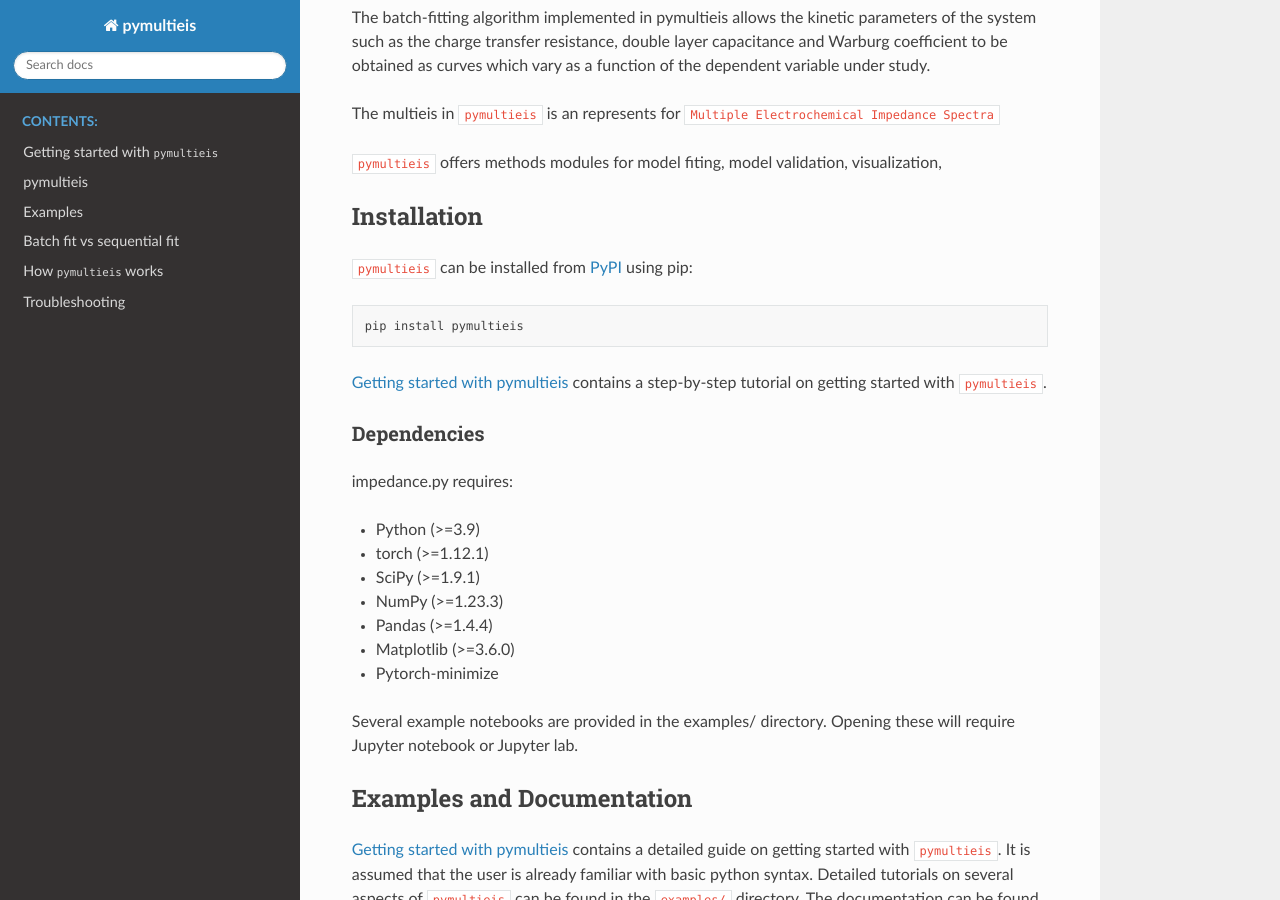
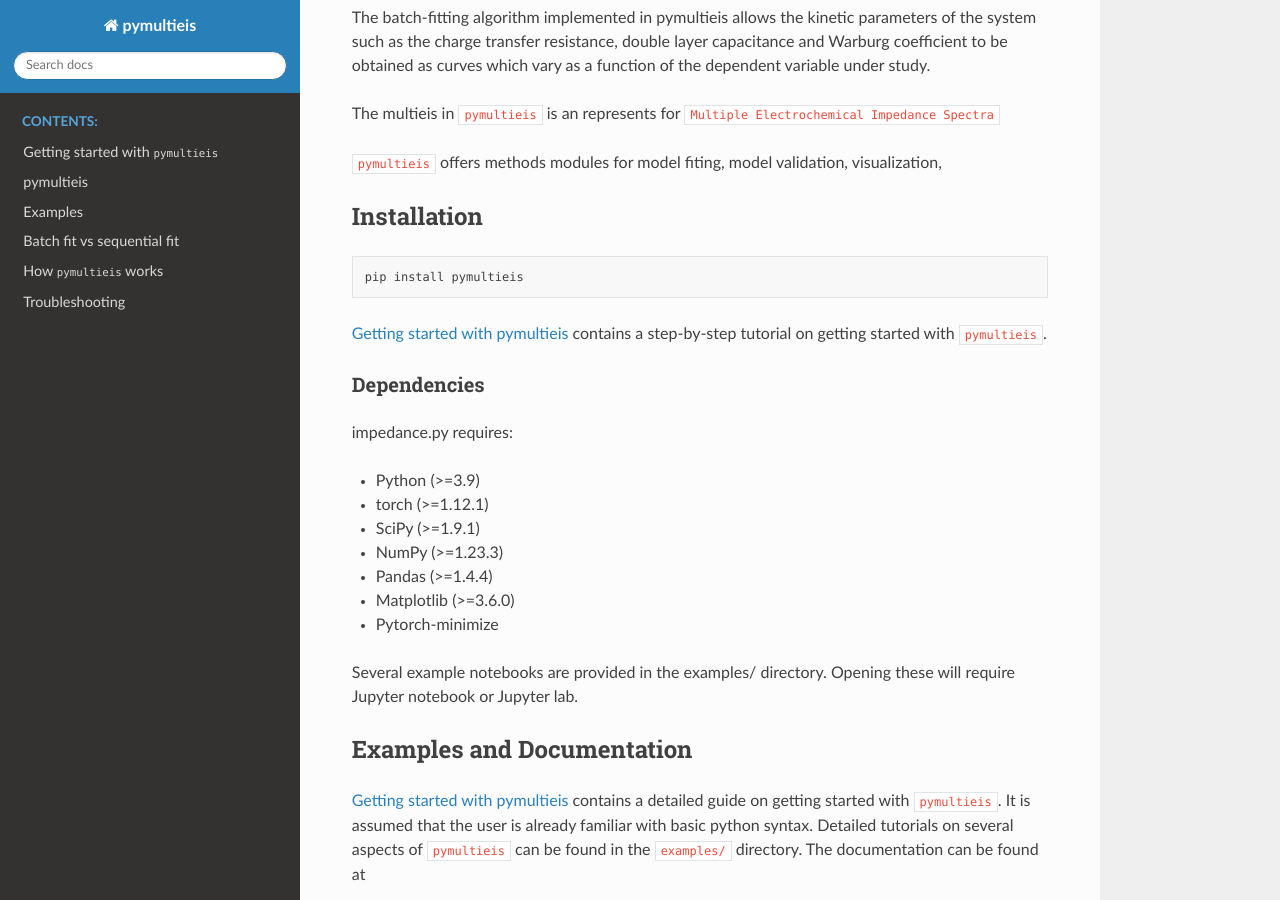
Before and after one commit to richinex/pymultieis, a Sphinx documentation site: the page built from docs/source/index.rst, in a window 1280 px wide and 900 px high, scrolled down 366 px. Built offline with Sphinx 7.4.7 and the Read the Docs theme 2.0.0, drawn with Linux system fonts in a browser that asks for light colours; pages that are not in the unit, such as notebooks, are missing from menus.

```diff
--- a/docs/source/index.rst
+++ b/docs/source/index.rst
@@ -25,10 +25,6 @@ The multieis in :code:`pymultieis` is an represents for :code:`Multiple Electroc
 
 Installation
 ------------
-
-:code:`pymultieis` can be installed
-from `PyPI <https://pypi.org/project/impedance/>`_
-using pip:
 
 .. code-block:: bash
 
@@ -69,7 +65,6 @@ The documentation can be found at
    getting-started
    pymultieis
    examples
-
    batch-fit-vs-sequential-fit
    how-it-works
    troubleshooting
```
Also changed, not shown: README.rst (+2 -7 lines).
